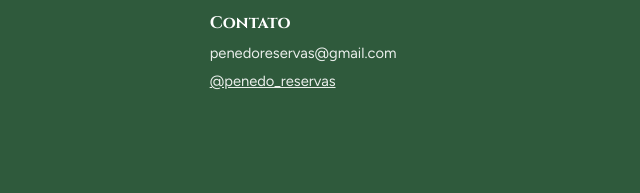
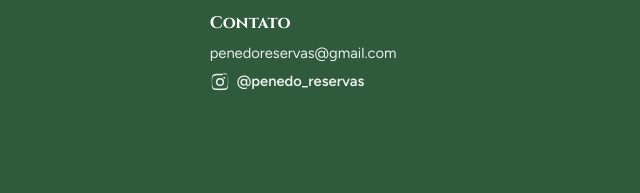
Before and after one commit to lenielbruno99-droid/Penedo-reservas-, a plain HTML site: page index.html in a window 1280 px wide. Shown: the part 3934-4127 px from the top of the page, 617-1257 px from the left. Drawn offline with Linux system fonts and the light colour scheme.

Commit message:
Ícone do Instagram no link do rodapé
Co-Authored-By: Claude Opus 5.5 <noreply@anthropic.com>
Claude-Session: https://claude.ai/code/session_01NfuGuVL9re9vWpbnpzbbuU

```diff
--- a/index.html
+++ b/index.html
@@ -306,9 +306,14 @@ footer .logo.logo-foot{width:110px;height:62px}
 }
 
 @media (max-width:759px){header.top.top-over{display:none}}
+
+footer a.ig-link{display:inline-flex;align-items:center;gap:7px;text-decoration:none;font-weight:600}
+footer a.ig-link:hover{text-decoration:underline}
+footer a.ig-link svg{width:20px;height:20px;fill:currentColor;flex:none}
 </style>
 
 <svg width="0" height="0" style="position:absolute" aria-hidden="true">
+  <symbol id="i-ig" viewBox="0 0 24 24"><path d="M12 2.2c3.2 0 3.6 0 4.8.1 1.2.1 1.8.2 2.2.4.6.2 1 .5 1.4.9.4.4.7.8.9 1.4.2.4.4 1 .4 2.2.1 1.3.1 1.6.1 4.8s0 3.6-.1 4.8c-.1 1.2-.2 1.8-.4 2.2-.2.6-.5 1-.9 1.4-.4.4-.8.7-1.4.9-.4.2-1 .4-2.2.4-1.3.1-1.6.1-4.8.1s-3.6 0-4.8-.1c-1.2-.1-1.8-.2-2.2-.4-.6-.2-1-.5-1.4-.9-.4-.4-.7-.8-.9-1.4-.2-.4-.4-1-.4-2.2C2.2 15.6 2.2 15.2 2.2 12s0-3.6.1-4.8c.1-1.2.2-1.8.4-2.2.2-.6.5-1 .9-1.4.4-.4.8-.7 1.4-.9.4-.2 1-.4 2.2-.4C8.4 2.2 8.8 2.2 12 2.2Zm0 1.8c-3.1 0-3.5 0-4.7.1-1.1.1-1.7.2-2.1.4-.5.2-.9.4-1.3.8-.4.4-.6.8-.8 1.3-.2.4-.3 1-.4 2.1C2.6 9.9 2.6 10.3 2.6 12s0 2.1.1 3.3c.1 1.1.2 1.7.4 2.1.2.5.4.9.8 1.3.4.4.8.6 1.3.8.4.2 1 .3 2.1.4 1.2.1 1.6.1 4.7.1s3.5 0 4.7-.1c1.1-.1 1.7-.2 2.1-.4.5-.2.9-.4 1.3-.8.4-.4.6-.8.8-1.3.2-.4.3-1 .4-2.1.1-1.2.1-1.6.1-4.7s0-3.5-.1-4.7c-.1-1.1-.2-1.7-.4-2.1-.2-.5-.4-.9-.8-1.3-.4-.4-.8-.6-1.3-.8-.4-.2-1-.3-2.1-.4C15.5 4 15.1 4 12 4Zm0 3.1a4.9 4.9 0 1 1 0 9.8 4.9 4.9 0 0 1 0-9.8Zm0 8a3.1 3.1 0 1 0 0-6.2 3.1 3.1 0 0 0 0 6.2Zm5.1-9.4a1.1 1.1 0 1 1 0 2.3 1.1 1.1 0 0 1 0-2.3Z"/></symbol>
   <symbol id="i-wa" viewBox="0 0 24 24"><path d="M12 2a10 10 0 0 0-8.6 15.1L2 22l5-1.3A10 10 0 1 0 12 2Zm0 18.2a8.2 8.2 0 0 1-4.2-1.1l-.3-.2-3 .8.8-2.9-.2-.3A8.2 8.2 0 1 1 12 20.2Zm4.5-6.1c-.2-.1-1.5-.7-1.7-.8s-.4-.1-.6.1-.7.8-.8 1-.3.2-.5.1a6.7 6.7 0 0 1-3.3-2.9c-.2-.4.3-.4.8-1.3.1-.2 0-.3 0-.4l-.8-1.8c-.2-.5-.4-.4-.6-.4h-.5a1 1 0 0 0-.7.3 3 3 0 0 0-.9 2.2 5.2 5.2 0 0 0 1.1 2.7 11.8 11.8 0 0 0 4.5 4c1.7.7 2.3.8 3.2.6a2.7 2.7 0 0 0 1.8-1.3 2.2 2.2 0 0 0 .1-1.3c0-.1-.2-.2-.4-.3Z"/></symbol>
   <symbol id="i-pin" viewBox="0 0 24 24"><path d="M12 2a7 7 0 0 0-7 7c0 5.2 7 13 7 13s7-7.8 7-13a7 7 0 0 0-7-7Zm0 9.5A2.5 2.5 0 1 1 12 6.5a2.5 2.5 0 0 1 0 5Z"/></symbol>
   <symbol id="i-cam" viewBox="0 0 24 24"><path d="M9 3 7.2 5H4a2 2 0 0 0-2 2v11a2 2 0 0 0 2 2h16a2 2 0 0 0 2-2V7a2 2 0 0 0-2-2h-3.2L15 3H9Zm3 14a4.5 4.5 0 1 1 0-9 4.5 4.5 0 0 1 0 9Z"/></symbol>
@@ -408,7 +413,7 @@ footer .logo.logo-foot{width:110px;height:62px}
   <div class="wrap">
     <div><span class="logo logo-foot" aria-hidden="true"></span><h4>Penedo Reservas Turismo</h4><p>por Jussara Coutinho<br>Sua próxima experiência em Penedo começa aqui.</p></div>
     <div><h4>WhatsApp</h4><p class="sel">+55 24 99213-2158</p><p style="margin-top:6px"><a data-wa="geral" href="#" target="_blank" rel="noopener noreferrer">Abrir conversa</a></p></div>
-    <div><h4>Contato</h4><p class="sel">penedoreservas@gmail.com</p><p style="margin-top:6px"><a href="https://www.instagram.com/penedo_reservas/" target="_blank" rel="noopener noreferrer">@penedo_reservas</a></p></div>
+    <div><h4>Contato</h4><p class="sel">penedoreservas@gmail.com</p><p style="margin-top:6px"><a class="ig-link" href="https://www.instagram.com/penedo_reservas/" target="_blank" rel="noopener noreferrer" aria-label="Instagram @penedo_reservas"><svg aria-hidden="true"><use href="#i-ig"/></svg>@penedo_reservas</a></p></div>
   </div>
 </footer>
 
```
